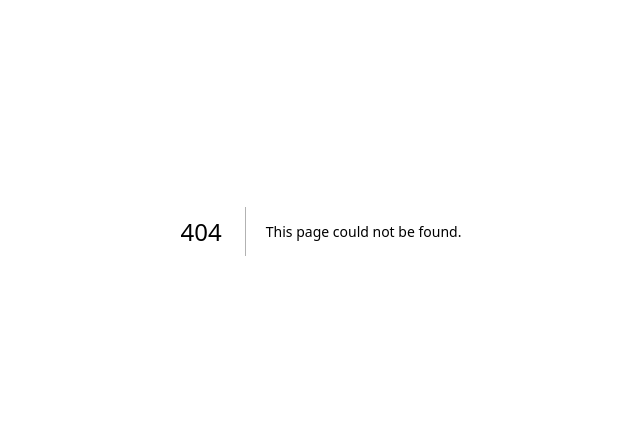
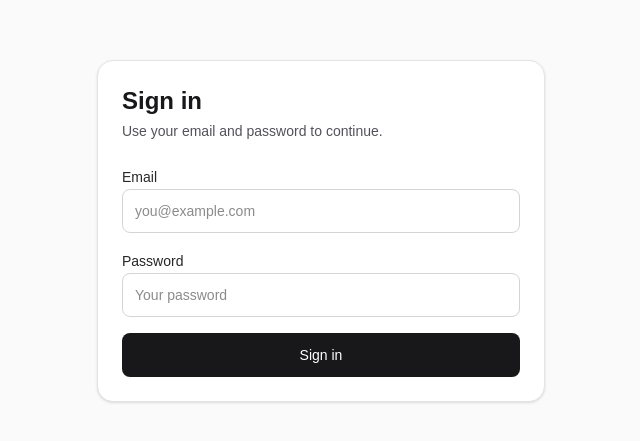
Before and after one commit to ezvibes/ez-events, a Next.js app: page /login in a window 1280 px wide. Before the commit this address had no page. Shown: the part 169-610 px from the top of the page, without its empty margins (319-959 px from the left). Built offline with nearby package versions, Linux system fonts and the light colour scheme.

Commit message:
feat: initial commit

```diff
--- /dev/null
+++ b/app/(auth)/_actions/auth.ts
@@ -0,0 +1,2 @@
+// Server actions will live here in Phase 1.
+export {};
--- /dev/null
+++ b/app/(auth)/_components/AuthForm.tsx
@@ -0,0 +1,80 @@
+"use client";
+
+import { useState } from "react";
+
+type AuthMode = "login";
+
+type AuthFormProps = {
+  mode?: AuthMode;
+};
+
+export default function AuthForm({ mode = "login" }: AuthFormProps) {
+  const [status, setStatus] = useState<string | null>(null);
+  const isLogin = mode === "login";
+
+  function handleSubmit(event: React.FormEvent<HTMLFormElement>) {
+    event.preventDefault();
+    setStatus("Form submitted. Auth wiring comes next.");
+  }
+
+  return (
+    <div className="w-full max-w-md rounded-2xl border border-zinc-200 bg-white p-6 shadow-sm">
+      <div className="mb-6">
+        <h1 className="text-2xl font-semibold text-zinc-900">
+          {isLogin ? "Sign in" : "Create account"}
+        </h1>
+        <p className="mt-1 text-sm text-zinc-600">
+          Use your email and password to continue.
+        </p>
+      </div>
+
+      <form className="space-y-4" onSubmit={handleSubmit}>
+        <div className="space-y-2">
+          <label className="text-sm font-medium text-zinc-800" htmlFor="email">
+            Email
+          </label>
+          <input
+            id="email"
+            name="email"
+            type="email"
+            autoComplete="email"
+            required
+            className="h-11 w-full rounded-lg border border-zinc-300 px-3 text-sm text-zinc-900 outline-none focus:border-zinc-900"
+            placeholder="you@example.com"
+          />
+        </div>
+
+        <div className="space-y-2">
+          <label
+            className="text-sm font-medium text-zinc-800"
+            htmlFor="password"
+          >
+            Password
+          </label>
+          <input
+            id="password"
+            name="password"
+            type="password"
+            autoComplete="current-password"
+            required
+            className="h-11 w-full rounded-lg border border-zinc-300 px-3 text-sm text-zinc-900 outline-none focus:border-zinc-900"
+            placeholder="Your password"
+          />
+        </div>
+
+        <button
+          type="submit"
+          className="h-11 w-full rounded-lg bg-zinc-900 text-sm font-medium text-white transition hover:bg-zinc-800"
+        >
+          {isLogin ? "Sign in" : "Create account"}
+        </button>
+
+        {status ? (
+          <p className="text-sm text-zinc-600" role="status">
+            {status}
+          </p>
+        ) : null}
+      </form>
+    </div>
+  );
+}
--- /dev/null
+++ b/app/(auth)/login/page.tsx
@@ -0,0 +1,9 @@
+import AuthForm from "../_components/AuthForm";
+
+export default function LoginPage() {
+  return (
+    <div className="flex min-h-screen items-center justify-center bg-zinc-50 p-6">
+      <AuthForm mode="login" />
+    </div>
+  );
+}
```
Also changed, not shown: 2 other files (tests, documents, lock files or other folders).
